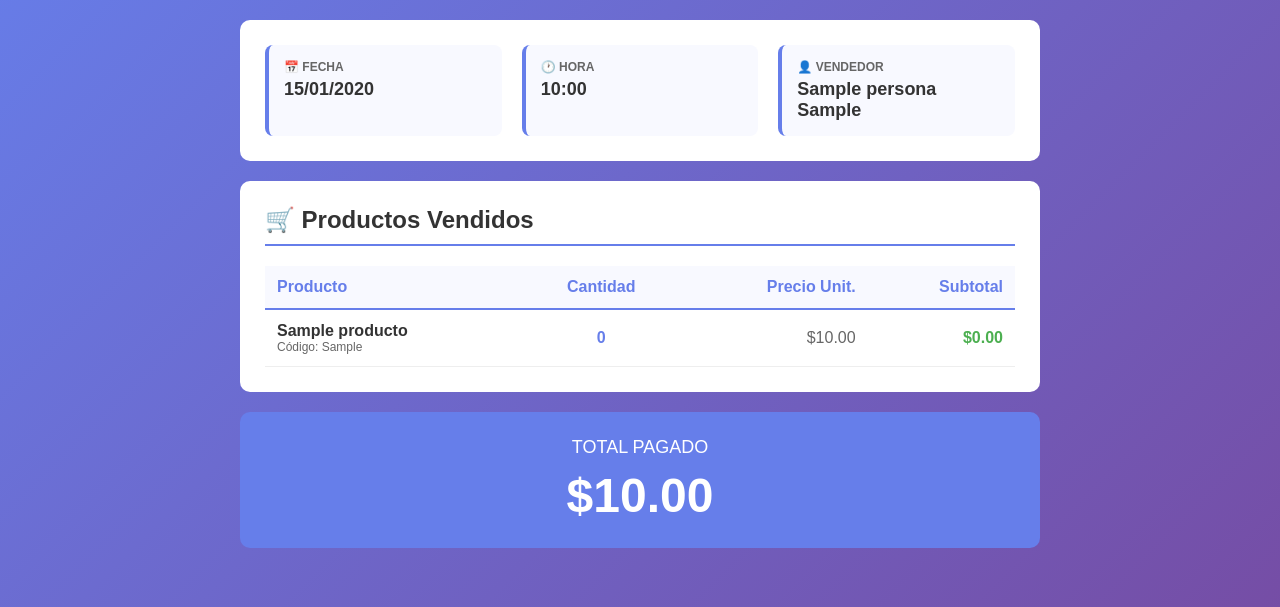
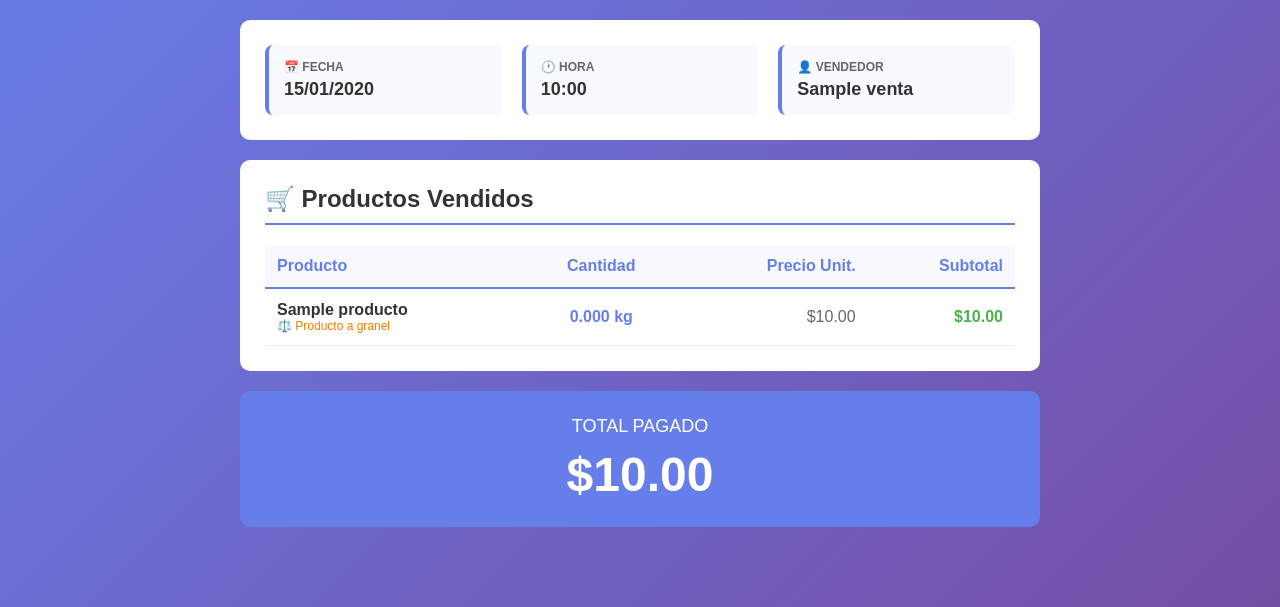
Before and after one commit to rafastarkuwu/inventario_superzito, a PHP site: page /detalle_venta.php?id=1 in a window 1280 px wide. Shown: the part 98-705 px from the top of the page. Run offline with PHP 8.4, Linux system fonts and the light colour scheme; the visitor is signed in with stand-in values (Sample User, id 1); tables that the repository leaves empty or names only in its code hold one stand-in row (values such as "Sample post").

Commit message:
Update detalle_venta.php

```diff
--- a/detalle_venta.php
+++ b/detalle_venta.php
@@ -15,14 +15,11 @@ if ($venta_id <= 0) {
 }
 
 try {
-    // Obtener información de la venta
+    // Obtener información de la venta - CORREGIDO: usar tabla 'ventas'
     $stmt = $pdo->prepare("
-        SELECT v.id_venta, v.fecha_venta, v.total,
-               CONCAT(p.nombre, ' ', p.apellido) as vendedor
-        FROM Ventas v
-        LEFT JOIN Encargado e ON v.id_encargado = e.id_encargado
-        LEFT JOIN Persona p ON e.id_persona = p.id_persona
-        WHERE v.id_venta = ?
+        SELECT id as id_venta, fecha_venta, total, usuario_nombre as vendedor
+        FROM ventas
+        WHERE id = ?
     ");
     $stmt->execute([$venta_id]);
     $venta = $stmt->fetch(PDO::FETCH_ASSOC);
@@ -32,15 +29,14 @@ try {
         exit();
     }
 
-    // Obtener detalle de productos
+    // Obtener detalle de productos - CORREGIDO: usar tabla 'venta_detalle'
     $stmt = $pdo->prepare("
-        SELECT dv.cantidad, dv.precio_unitario,
-               (dv.cantidad * dv.precio_unitario) as subtotal,
-               pr.nombre_producto, pr.codigo_barras
-        FROM Detalle_Venta dv
-        INNER JOIN Productos pr ON dv.id_producto = pr.id_producto
-        WHERE dv.id_venta = ?
-        ORDER BY dv.id_detalle_venta
+        SELECT vd.cantidad, vd.precio_unitario, vd.subtotal,
+               p.nombre_producto, p.codigo_barras
+        FROM venta_detalle vd
+        LEFT JOIN Productos p ON vd.producto_id = p.id_producto
+        WHERE vd.venta_id = ?
+        ORDER BY vd.id
     ");
     $stmt->execute([$venta_id]);
     $productos = $stmt->fetchAll(PDO::FETCH_ASSOC);
@@ -242,6 +238,7 @@ try {
             <!-- Productos vendidos -->
             <div class="productos-box">
                 <h2>🛒 Productos Vendidos</h2>
+                <?php if (count($productos) > 0): ?>
                 <table>
                     <thead>
                         <tr>
@@ -254,15 +251,19 @@ try {
                     <tbody>
                         <?php foreach ($productos as $prod): ?>
                             <?php
-                            // Detectar si es granel
-                            $esGranel = strpos($prod['codigo_barras'], 'GRANEL-') === 0;
+                            // Detectar si es granel (cantidad con decimales)
+                            $esGranel = ($prod['cantidad'] != intval($prod['cantidad']));
                             $cantidad_formato = $esGranel ? number_format($prod['cantidad'], 3) . ' kg' : number_format($prod['cantidad'], 0);
+
+                            // Si no hay nombre de producto (NULL), mostrar mensaje
+                            $nombre_producto = $prod['nombre_producto'] ?? 'Producto no encontrado';
                             ?>
                             <tr>
                                 <td>
                                     <div class="producto-nombre">
-                                        <?php echo htmlspecialchars($prod['nombre_producto']); ?>
+                                        <?php echo htmlspecialchars($nombre_producto); ?>
                                     </div>
+                                    <?php if ($prod['codigo_barras']): ?>
                                         <?php if (!$esGranel): ?>
                                             <div class="producto-codigo">
                                                 Código: <?php echo htmlspecialchars($prod['codigo_barras']); ?>
@@ -272,6 +273,7 @@ try {
                                                 ⚖️ Producto a granel
                                             </div>
                                         <?php endif; ?>
+                                    <?php endif; ?>
                                 </td>
                                 <td class="cantidad"><?php echo $cantidad_formato; ?></td>
                                 <td class="precio">$<?php echo number_format($prod['precio_unitario'], 2); ?></td>
@@ -280,6 +282,11 @@ try {
                         <?php endforeach; ?>
                     </tbody>
                 </table>
+                <?php else: ?>
+                    <div style="text-align: center; padding: 40px; color: #999;">
+                        No hay productos registrados en esta venta
+                    </div>
+                <?php endif; ?>
             </div>
 
             <!-- Total -->
```
Lines whose indentation alone changed are shown as unchanged.
